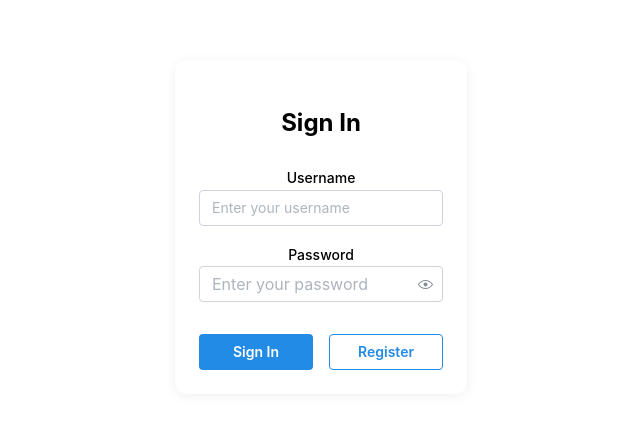
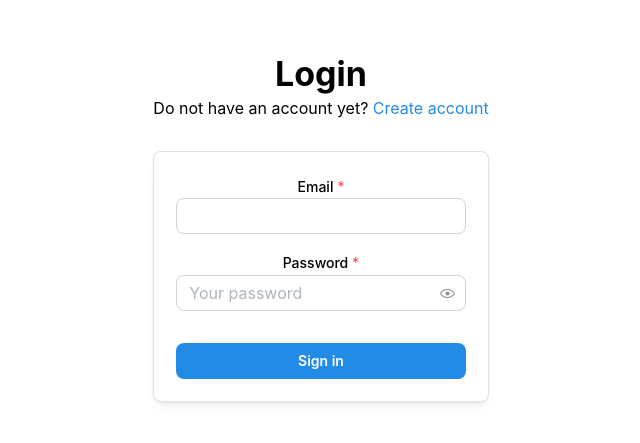
Before and after one commit to GiantbYTES/israeli-pint-app, a React (Vite) app in the folder ipa-project/: page /login in a window 1280 px wide. Shown: the part 173-616 px from the top of the page, without its empty margins (319-959 px from the left). Built offline with nearby package versions, Linux system fonts and the light colour scheme; no server answers.

Commit message:
add loginpage

```diff
--- a/ipa-project/package.json
+++ b/ipa-project/package.json
@@ -11,7 +11,10 @@
   },
   "dependencies": {
     "@mantine/core": "^8.2.5",
+    "@mantine/form": "^8.2.5",
     "@mantine/hooks": "^8.2.5",
+    "@supabase/supabase-js": "^2.55.0",
+    "@tabler/icons-react": "^3.34.1",
     "leaflet": "^1.9.4",
     "react": "^19.1.1",
     "react-dom": "^19.1.1",
--- a/ipa-project/src/App.jsx
+++ b/ipa-project/src/App.jsx
@@ -4,17 +4,18 @@ import Home from "./Pages/Home";
 import Login from "./Pages/Login";
 import { MantineProvider } from "@mantine/core";
 import { BrowserRouter, Routes, Route } from "react-router-dom";
+import { AuthProvider } from "./auth/AuthProvider";
+import { useState } from "react";
 
 function App() {
+  const [isAuthReady, setAuthReady] = useState(false);
   return (
-    <MantineProvider>
-      <BrowserRouter>
-        <Routes>
-          <Route path="/" element={<Home />} />
-          <Route path="/login" element={<Login />} />
-        </Routes>
-      </BrowserRouter>
-    </MantineProvider>
+    <AuthProvider onAuthReady={() => setAuthReady(true)}>
+      <Routes>
+        <Route path="/" element={<Home />} />
+        <Route path="/login" element={<Login />} />
+      </Routes>
+    </AuthProvider>
   );
 }
 
--- a/ipa-project/src/Pages/Login.css
+++ b/ipa-project/src/Pages/Login.css
@@ -11,3 +11,15 @@
   text-align: center;
   margin-bottom: 24px;
 }
+
+.title {
+  font-family: Outfit, var(--mantine-font-family);
+  font-weight: 500;
+}
+
+.subtitle {
+  color: var(--mantine-color-dimmed);
+  font-size: var(--mantine-font-size-sm);
+  text-align: center;
+  margin-top: 5px;
+}
--- a/ipa-project/src/Pages/Login.jsx
+++ b/ipa-project/src/Pages/Login.jsx
@@ -1,36 +1,105 @@
+import {
+  Alert,
+  Anchor,
+  Button,
+  Container,
+  Paper,
+  PasswordInput,
+  Text,
+  TextInput,
+  Title,
+} from "@mantine/core";
 import { useState } from "react";
-import { TextInput, PasswordInput, Button, Group, Stack } from "@mantine/core";
-import "./Login.css";
+import { Link } from "react-router";
+import { useAuth } from "../auth/AuthProvider";
+import { useForm } from "@mantine/form";
+import { IconAlertCircle } from "@tabler/icons-react";
 
-export default function Login() {
-  const [username, setUsername] = useState("");
-  const [password, setPassword] = useState("");
+function Login() {
+  const form = useForm({
+    initialValues: {
+      email: "",
+      password: "",
+    },
+    validate: {
+      email: (val) => (/^\S+@\S+$/.test(val) ? null : "Invalid email"),
+      password: (val) =>
+        val.length < 6 ? "Password should include at least 6 characters" : null,
+    },
+  });
+  const [loading, setLoading] = useState(false);
+  const [loginError, setLoginError] = useState(false);
+  const { onLogin } = useAuth();
 
+  async function handleLogin() {
+    setLoginError(false);
+    const validation = form.validate();
+    if (validation.hasErrors) {
+      console.log(validation);
+    } else {
+      setLoading(true);
+      const error = await onLogin(form.values.email, form.values.password);
+      if (error) {
+        setLoading(false);
+        setLoginError(true);
+      }
+    }
+  }
   return (
-    <div className="login-form-container">
-      <h2 className="login-form-title">Sign In</h2>
-      <Stack>
+    <Container size={420} my={40}>
+      <Title ta="center" className="title">
+        Login
+      </Title>
+
+      <Text className="subtitle">
+        Do not have an account yet? <Anchor>Create account</Anchor>
+      </Text>
+
+      <Paper withBorder shadow="sm" p={22} mt={30} radius="md">
+        {loginError && (
+          <Alert
+            icon={<IconAlertCircle size="1rem" />}
+            title="Login Failed"
+            color="red"
+            variant="light"
+          >
+            {loginError.message}
+          </Alert>
+        )}
+
         <TextInput
-          label="Username"
-          placeholder="Enter your username"
-          value={username}
-          onChange={(e) => setUsername(e.currentTarget.value)}
+          label="Email"
+          required
+          radius="md"
+          value={form.values.email}
+          onChange={(e) => form.setFieldValue("email", e.currentTarget.value)}
+          error={form.errors.email}
         />
         <PasswordInput
           label="Password"
-          placeholder="Enter your password"
-          value={password}
-          onChange={(e) => setPassword(e.currentTarget.value)}
+          placeholder="Your password"
+          required
+          mt="md"
+          radius="md"
+          value={form.values.password}
+          onChange={(e) =>
+            form.setFieldValue("password", e.currentTarget.value)
+          }
+          error={form.errors.password}
         />
-        <Group grow mt="md">
-          <Button variant="filled" color="blue">
-            Sign In
-          </Button>
-          <Button variant="outline" color="blue">
-            Register
-          </Button>
-        </Group>
-      </Stack>
-    </div>
+        <Button
+          fullWidth
+          mt="xl"
+          radius="md"
+          component={Link}
+          loading={loading}
+          onClick={handleLogin}
+        >
+          Sign in
+        </Button>
+      </Paper>
+    </Container>
   );
 }
+
+export default Login;
--- /dev/null
+++ b/ipa-project/src/auth/AuthProvider.jsx
@@ -0,0 +1,59 @@
+import { createContext, useContext, useEffect, useState } from "react";
+import { useNavigate } from "react-router";
+import { supabase } from "../data/supabase";
+
+const AuthContext = createContext(null);
+
+export function AuthProvider({ onAuthReady, children }) {
+  const [activeUser, setActiveUser] = useState(null);
+  const navigate = useNavigate();
+
+  useEffect(() => {
+    const fetchSession = async () => {
+      const { data, error } = await supabase.auth.getSession();
+      console.log(data);
+      if (data && data.session && data.session.user) {
+        setActiveUser(data.session.user);
+      }
+      onAuthReady();
+    };
+    fetchSession();
+  }, []);
+
+  const handleLogin = async (email, password) => {
+    const { data, error } = await supabase.auth.signInWithPassword({
+      email,
+      password,
+    });
+    if (error) {
+      console.log(error);
+      return error;
+    } else {
+      setActiveUser(data.user);
+      navigate("/");
+    }
+  };
+
+  const handleLogout = async () => {
+    const { error } = await supabase.auth.signOut();
+    if (error) {
+      console.log(error);
+      throw error;
+    } else {
+      setActiveUser(null);
+      navigate("/");
+    }
+    setActiveUser(null);
+    navigate("/");
+  };
+
+  return (
+    <AuthContext
+      value={{ activeUser, onLogin: handleLogin, onLogout: handleLogout }}
+    >
+      {children}
+    </AuthContext>
+  );
+}
+
+export const useAuth = () => useContext(AuthContext);
--- a/ipa-project/src/auth/ProtectedRoute.jsx
+++ b/ipa-project/src/auth/ProtectedRoute.jsx
@@ -1,6 +1,9 @@
 import { Navigate } from "react-router";
+import { useAuth } from "./AuthProvider";
 
 function ProtectedRoute({ children }) {
+  const { activeUser } = useAuth();
+
   if (!activeUser) return <Navigate to="/Home" replace />;
 
   return <>{children}</>;
--- a/ipa-project/src/main.jsx
+++ b/ipa-project/src/main.jsx
@@ -4,9 +4,15 @@ import "./index.css";
 import App from "./App.jsx";
 import "leaflet/dist/leaflet.css";
 import "@mantine/core/styles.css";
+import { MantineProvider } from "@mantine/core";
+import { BrowserRouter } from "react-router";
 
 createRoot(document.getElementById("root")).render(
   <StrictMode>
-    <App />
+    <MantineProvider>
+      <BrowserRouter>
+        <App />
+      </BrowserRouter>
+    </MantineProvider>
   </StrictMode>
 );
```
